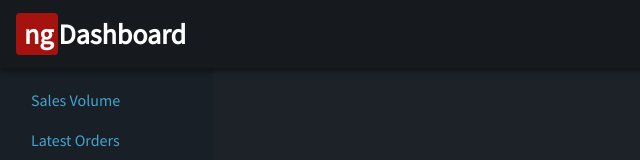
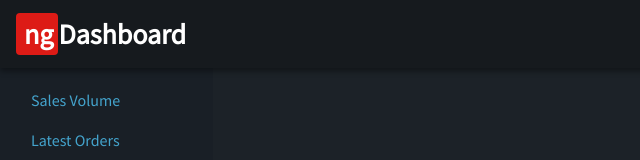
Before and after one commit to gbotond/ng-dashboard, an Angular app: page / in a window 1280 px wide. Shown: the top 160 px of the page, without its empty margins (0-640 px from the left). Built offline with nearby package versions, Linux system fonts and the light colour scheme.

Commit message:
Adjust logo color

```diff
--- a/src/app/navbar/navbar.component.css
+++ b/src/app/navbar/navbar.component.css
@@ -5,7 +5,7 @@
 }
 
 .logo-left {
-    background-color: #a6120d;
+    background-color: #dd1b16;
     padding: 3px 5px 3px 8px;
     border-radius: 4px;
 }
```
